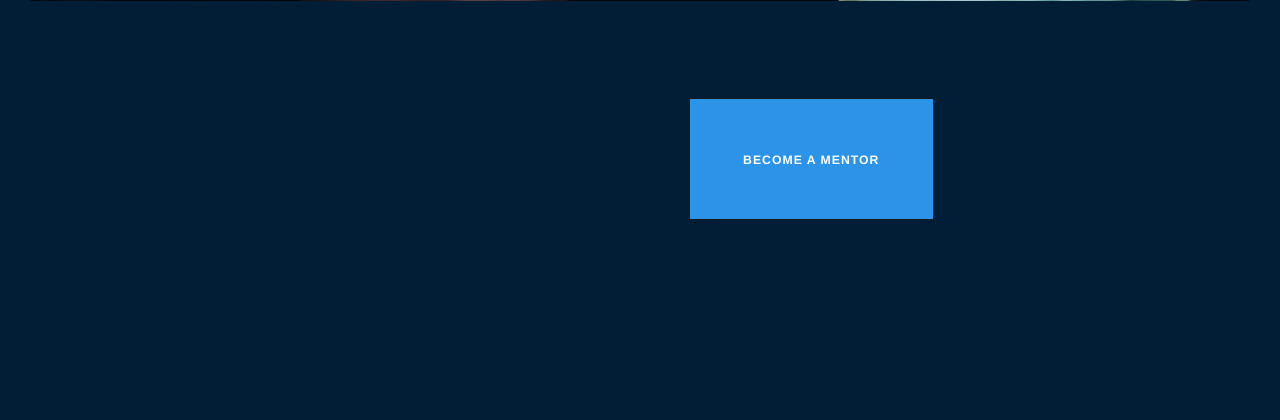
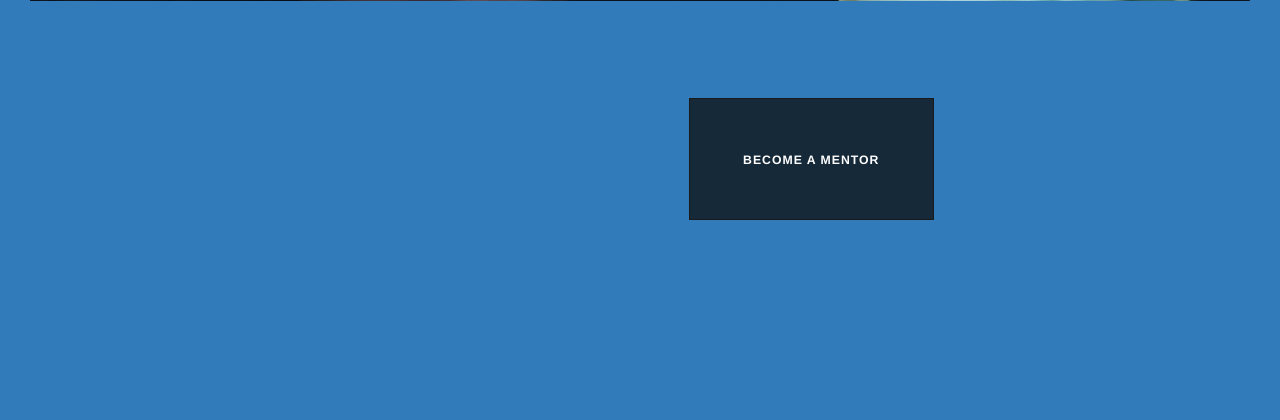
Before and after one commit to liyaSileshi/mentor_me, a Flask app: page /home in a window 1280 px wide. Shown: the part 1824-2244 px from the top of the page. Run offline with Flask 2, Linux system fonts and the light colour scheme; some libraries are stand-ins or nearby versions.

Commit message:
changed bgd color

```diff
--- a/static/css/styles.css
+++ b/static/css/styles.css
@@ -1,5 +1,7 @@
 body{
-    background-color:#021e37;
+    background-color:#327bbb;
+    /* #327bbb */
+    /* #1d598d */
     font-family: Helvetica;
 }
 
@@ -95,6 +97,7 @@ body{
 
 .mentor-form{
     margin-top: 6em;
+    color: white;
 }
 
 .about{
@@ -108,7 +111,7 @@ body{
     width: 20em;
     padding-top: 4em;
     margin-left: 55em;
-    background-color: rgb(43, 148, 233);
+    background-color: rgb(22, 41, 56);
     margin-top:4em;
 }
 
```
